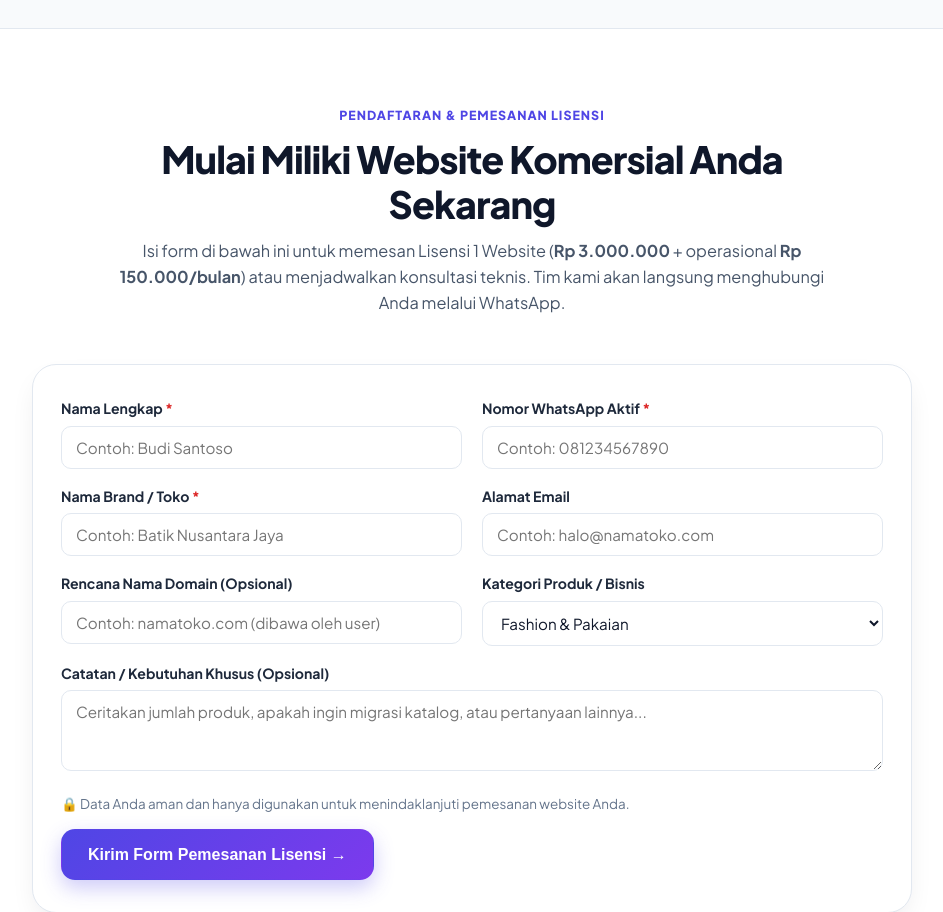
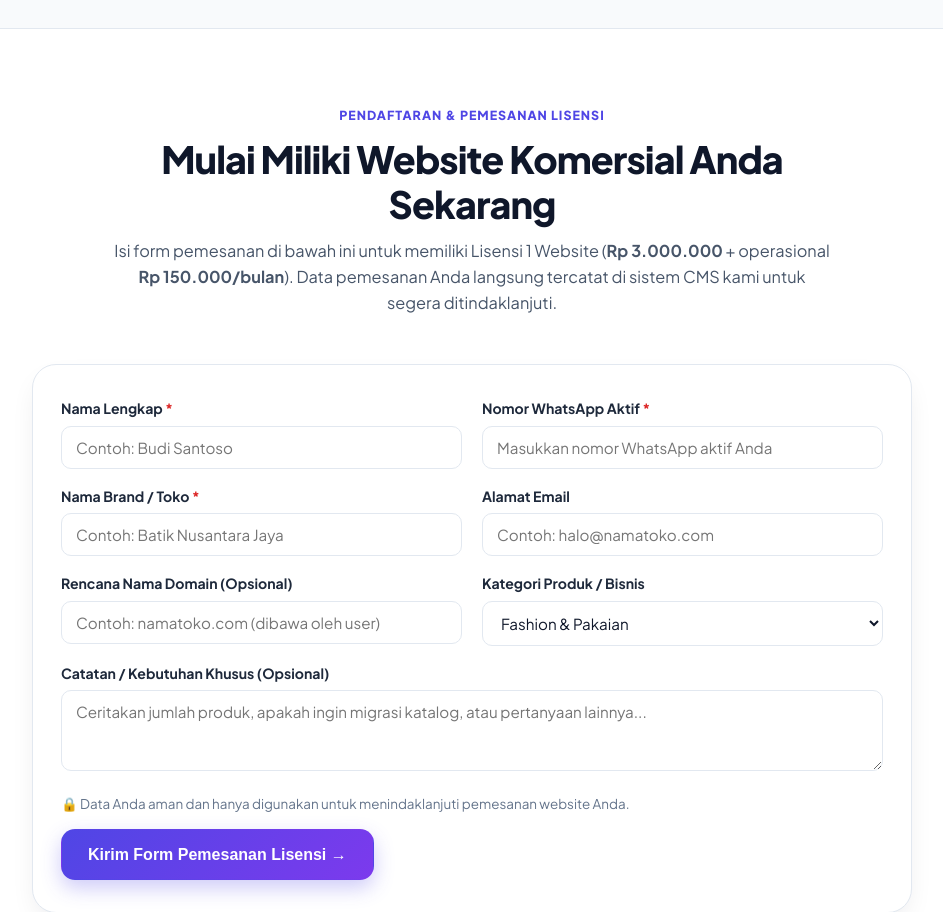
Before and after one commit to ark7/aiseocommerce, a WordPress theme: template wordpress/themes/larismanis-landing/index.php in a window 1280 px wide. Shown: the part 4760-5672 px from the top of the page, without its empty margins (168-1111 px from the left). Run offline with PHP 8.4 and a stand-in for WordPress, Linux system fonts and the light colour scheme; the site name, menu and one post (Sample post) are stand-ins, and other content is empty; some libraries are stand-ins or nearby versions.

Commit message:
fix(wp-landing): strip all WA/konsul references & placeholder numbers, add anti-cache headers

```diff
--- a/wordpress/themes/larismanis-landing/footer.php
+++ b/wordpress/themes/larismanis-landing/footer.php
@@ -42,7 +42,7 @@ $contact_email  = larismanis_get_option('larismanis_contact_email', 'halo@larism
         <ul>
           <li><a href="#fitur">Fitur Unggulan</a></li>
           <li><a href="#harga">Skema Harga</a></li>
-          <li><a href="#pesan">Form Pemesanan &amp; Konsultasi</a></li>
+          <li><a href="#pesan">Form Pemesanan Lisensi</a></li>
           <li><a href="#faq">FAQ</a></li>
           <li><a href="mailto:<?php echo esc_attr($contact_email); ?>"><?php echo esc_html($contact_email); ?></a></li>
           <li><a href="<?php echo esc_url(admin_url('admin.php?page=larismanis-leads')); ?>">Login CMS Admin</a></li>
--- a/wordpress/themes/larismanis-landing/front-page.php
+++ b/wordpress/themes/larismanis-landing/front-page.php
@@ -323,13 +323,13 @@ $lead_error     = isset($_GET['lead_error']) ? sanitize_text_field(wp_unslash($_
     </div>
   </section>
 
-  <!-- 7. ORDER & CONSULTATION FORM (#pesan) -->
+  <!-- 7. ORDER FORM (#pesan) -->
   <section id="pesan" class="lm-section">
     <div class="lm-container">
       <div class="lm-section-header">
         <span class="lm-eyebrow">Pendaftaran &amp; Pemesanan Lisensi</span>
         <h2>Mulai Miliki Website Komersial Anda Sekarang</h2>
-        <p>Isi form di bawah ini untuk memesan Lisensi 1 Website (<strong><?php echo esc_html($price_lifetime); ?></strong> + operasional <strong><?php echo esc_html($price_monthly); ?>/bulan</strong>) atau menjadwalkan konsultasi teknis. Tim kami akan langsung menghubungi Anda melalui WhatsApp.</p>
+        <p>Isi form pemesanan di bawah ini untuk memiliki Lisensi 1 Website (<strong><?php echo esc_html($price_lifetime); ?></strong> + operasional <strong><?php echo esc_html($price_monthly); ?>/bulan</strong>). Data pemesanan Anda langsung tercatat di sistem CMS kami untuk segera ditindaklanjuti.</p>
       </div>
 
       <div class="lm-order-form-card">
@@ -337,7 +337,7 @@ $lead_error     = isset($_GET['lead_error']) ? sanitize_text_field(wp_unslash($_
           <div class="lm-alert-success" role="status">
             <strong>✅ Form Pemesanan Berhasil Dikirim!</strong>
             <p style="margin:6px 0 0;">
-              Terima kasih telah mendaftar. Data pemesanan Anda sudah tercatat di sistem kami dan tim LarisManis.online akan segera menghubungi nomor WhatsApp Anda.
+              Terima kasih telah mendaftar. Data pemesanan Anda sudah tercatat di sistem CMS kami dan tim LarisManis.online akan segera menindaklanjuti pesanan Anda.
             </p>
           </div>
         <?php elseif ($lead_error !== '') : ?>
@@ -369,7 +369,7 @@ $lead_error     = isset($_GET['lead_error']) ? sanitize_text_field(wp_unslash($_
 
             <div class="lm-field">
               <label for="lm_whatsapp">Nomor WhatsApp Aktif <span style="color:#dc2626;">*</span></label>
-              <input type="tel" id="lm_whatsapp" name="whatsapp" required class="lm-input" placeholder="Contoh: 081234567890">
+              <input type="tel" id="lm_whatsapp" name="whatsapp" required class="lm-input" placeholder="Masukkan nomor WhatsApp aktif Anda">
             </div>
 
             <div class="lm-field">
--- a/wordpress/themes/larismanis-landing/functions.php
+++ b/wordpress/themes/larismanis-landing/functions.php
@@ -9,9 +9,20 @@ if (!defined('ABSPATH')) {
     exit;
 }
 
-define('LARISMANIS_THEME_VERSION', '1.1.0');
+define('LARISMANIS_THEME_VERSION', '1.2.0');
 
 require_once get_template_directory() . '/inc/cms-admin.php';
+
+/**
+ * Prevent stale browser or CDN HTML caching on the public landing page.
+ */
+function larismanis_send_nocache_headers() {
+    if (!is_admin()) {
+        nocache_headers();
+        header('Cache-Control: no-store, no-cache, must-revalidate, max-age=0');
+    }
+}
+add_action('send_headers', 'larismanis_send_nocache_headers');
 
 /**
  * Helper to fetch theme options configured via WP Customizer with safe defaults.
@@ -113,13 +124,13 @@ function larismanis_output_seo_head() {
 add_action('wp_head', 'larismanis_output_seo_head', 5);
 
 /**
- * WordPress Customizer settings so Admin can tweak texts, pricing, & WA without editing code.
+ * WordPress Customizer settings so Admin can tweak texts & pricing without editing code.
  */
 function larismanis_customize_register($wp_customize) {
     $wp_customize->add_section('larismanis_landing_section', array(
         'title'       => __('Pengaturan Landing Page LarisManis', 'larismanis-landing'),
         'priority'    => 25,
-        'description' => __('Sesuaikan teks headline, URL demo toko, nomor WhatsApp sales, dan harga paket tanpa perlu menyentuh kode.', 'larismanis-landing'),
+        'description' => __('Sesuaikan teks headline, URL demo toko, email kontak, dan rincian harga lisensi tanpa perlu menyentuh kode.', 'larismanis-landing'),
     ));
 
     $fields = array(
--- a/wordpress/themes/larismanis-landing/header.php
+++ b/wordpress/themes/larismanis-landing/header.php
@@ -45,7 +45,7 @@ $demo_url = larismanis_get_option('larismanis_demo_url', 'https://demo.larismani
         Lihat Demo Toko
       </a>
       <a href="#pesan" class="lm-btn lm-btn-primary">
-        Pesan &amp; Konsultasi &rarr;
+        Pesan Lisensi &rarr;
       </a>
     </div>
 
--- a/wordpress/themes/larismanis-landing/inc/cms-admin.php
+++ b/wordpress/themes/larismanis-landing/inc/cms-admin.php
@@ -371,7 +371,7 @@ function larismanis_render_leads_page() {
     <div class="wrap">
       <div style="display:flex; flex-wrap:wrap; align-items:center; justify-content:space-between; gap:12px; margin-bottom:18px;">
         <div>
-          <h1 style="margin:0 0 4px; font-weight:700;">📋 Data Pemesanan Lisensi &amp; Konsultasi (LarisManis.online)</h1>
+          <h1 style="margin:0 0 4px; font-weight:700;">📋 Data Pemesanan Lisensi Website (LarisManis.online)</h1>
           <p style="margin:0; color:#64748b;">Semua calon pembeli yang mengisi form di halaman utama masuk ke sini. Klik tombol <strong>💬 Chat WA</strong> pada baris pesanan untuk langsung menyapa calon klien.</p>
         </div>
         <div style="display:flex; gap:8px;">
```
Also changed, not shown: __tests__/unit/wordpressLandingTheme.test.ts (+10 -3 lines), 1 other file.
